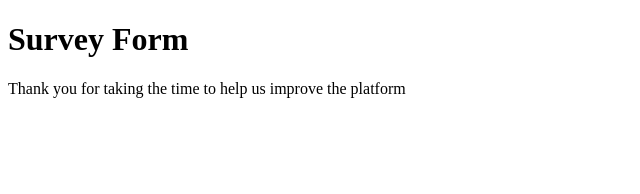
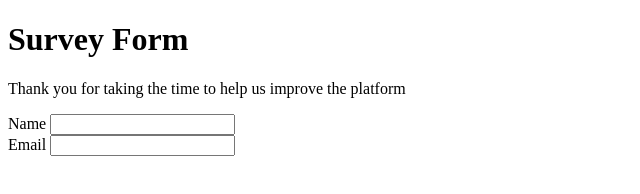
Before and after one commit to rabiadoganweb/Pair-Programing, a plain HTML site: page survey form.html in a window 1280 px wide. Shown: the whole page, without its empty margins (0-640 px from the left). Drawn offline with Linux system fonts and the light colour scheme.

Commit message:
add: form, name, email

```diff
--- a/survey form.html
+++ b/survey form.html
@@ -1,17 +1,26 @@
 <!DOCTYPE html>
 <html lang="en">
+  <head>
+    <meta charset="UTF-8" />
+    <meta http-equiv="X-UA-Compatible" content="IE=edge" />
+    <meta name="viewport" content="width=device-width, initial-scale=1.0" />
+    <title>Survey Form</title>
+  </head>
 
-<head>
-    <meta charset="UTF-8">
-    <meta http-equiv="X-UA-Compatible" content="IE=edge">
-    <meta name="viewport" content="width=device-width, initial-scale=1.0">
-    <title> Survey Form </title>
-</head>
-
-<body>
-    <h1 id="title">Survey Form </h1>
-    <p id="description">Thank you for taking the time to help us improve the platform</p>
-
-</body>
-
+  <body>
+    <h1 id="title">Survey Form</h1>
+    <p id="description">
+      Thank you for taking the time to help us improve the platform
+    </p>
+    <form id="survey-form">
+      <div>
+        <label>Name</label>
+        <input name="name" id="name" type="text" />
+      </div>
+      <div>
+        <label>Email</label>
+        <input name="email" id="email" type="email" />
+      </div>
+    </form>
+  </body>
 </html>
```
